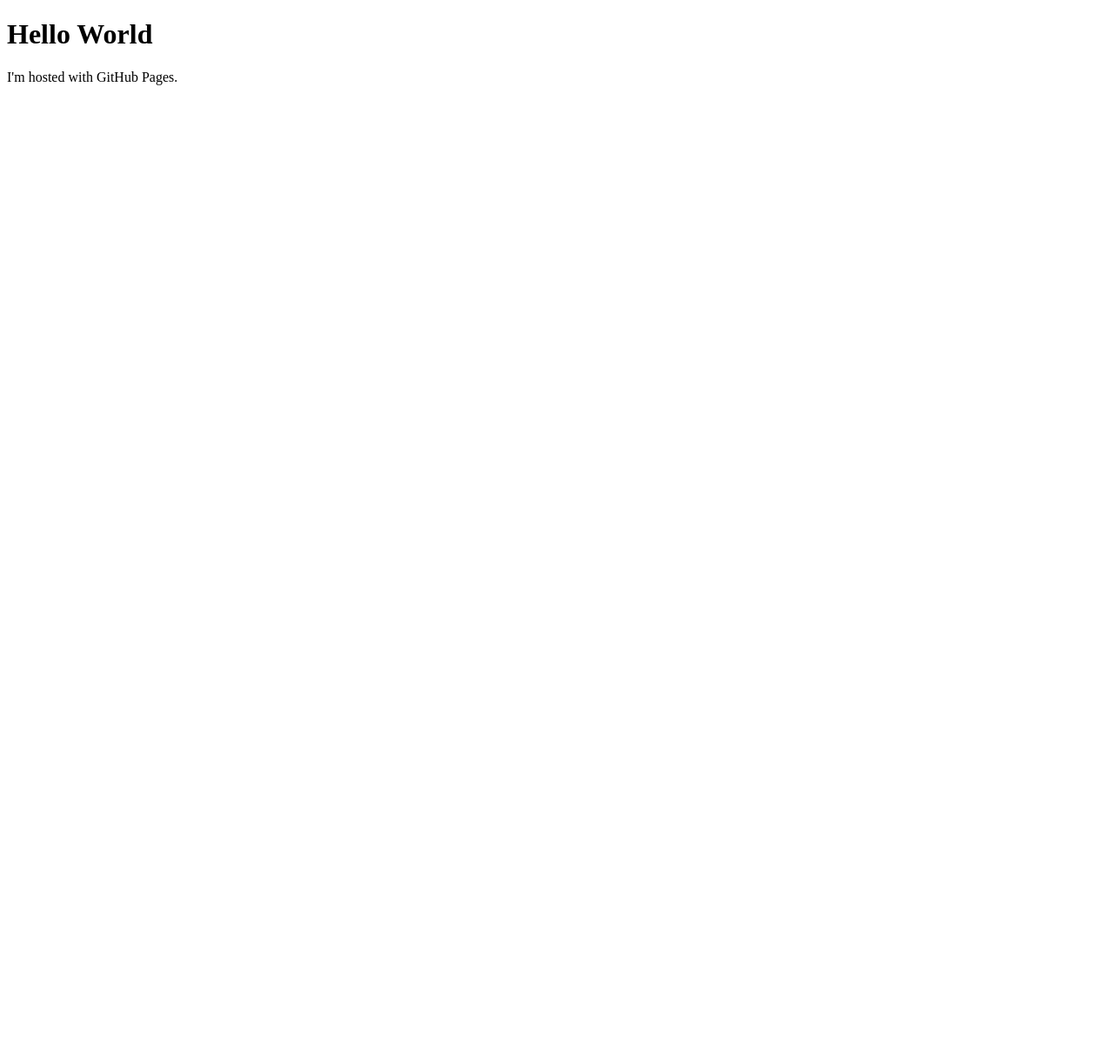
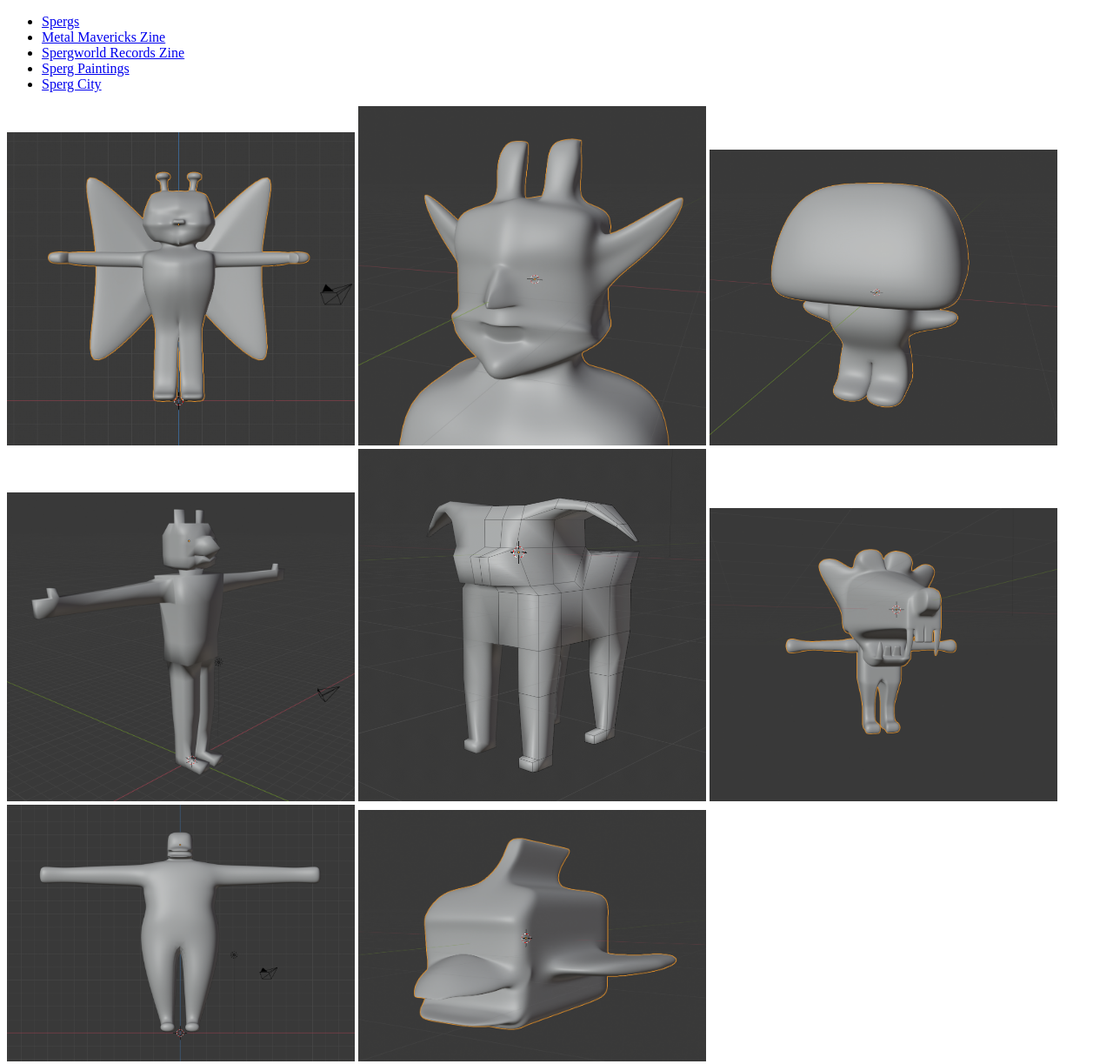
Before and after one commit to tomhopsonart/tomhopsonartold.github.io, a plain HTML site: page index.html in a window 1280 px wide. Shown: the whole page at 87% size. Before the commit the page ends 800 px from the top, so only its background shows below. Drawn offline with Linux system fonts and the light colour scheme.

Commit message:
Add files via upload

```diff
--- a/index.html
+++ b/index.html
@@ -1,7 +1,29 @@
-<!DOCTYPE html>
+<!doctype html>
 <html>
+<head>
+<meta charset="UTF-8">
+<title>Untitled Document</title>
+</head>
+
 <body>
-<h1>Hello World</h1>
-<p>I'm hosted with GitHub Pages.</p>
+	<div class="nav">
+			<ul>
+				<li><a href="spergs.html">Spergs</a></li>
+				<li><a href="metal mavericks.html">Metal Mavericks Zine</a></li>
+				<li><a href="sperg zine.html">Spergworld Records Zine</a></li>
+				<li><a href="sperg paintings.html">Sperg Paintings</a></li>
+				<li><a href="sperg city.html">Sperg City</a></li>
+			</ul>
+		</div>
+		<div class="content">
+			<img src="blender jollibee.png" width="400px">
+			<img src="blender lizardman.png" width="400px">
+			<img src="blender mushyman.png" width="400px">
+			<img src="blender poohbear.png" width="400px">
+			<img src="blender pupi.png" width="400px">
+			<img src="blender rattyboi.png" width="400px">
+			<img src="blender sumoducc.png" width="400px">
+			<img src="blender toasterbird.png" width="400px">
+		</div>
 </body>
 </html>
```
